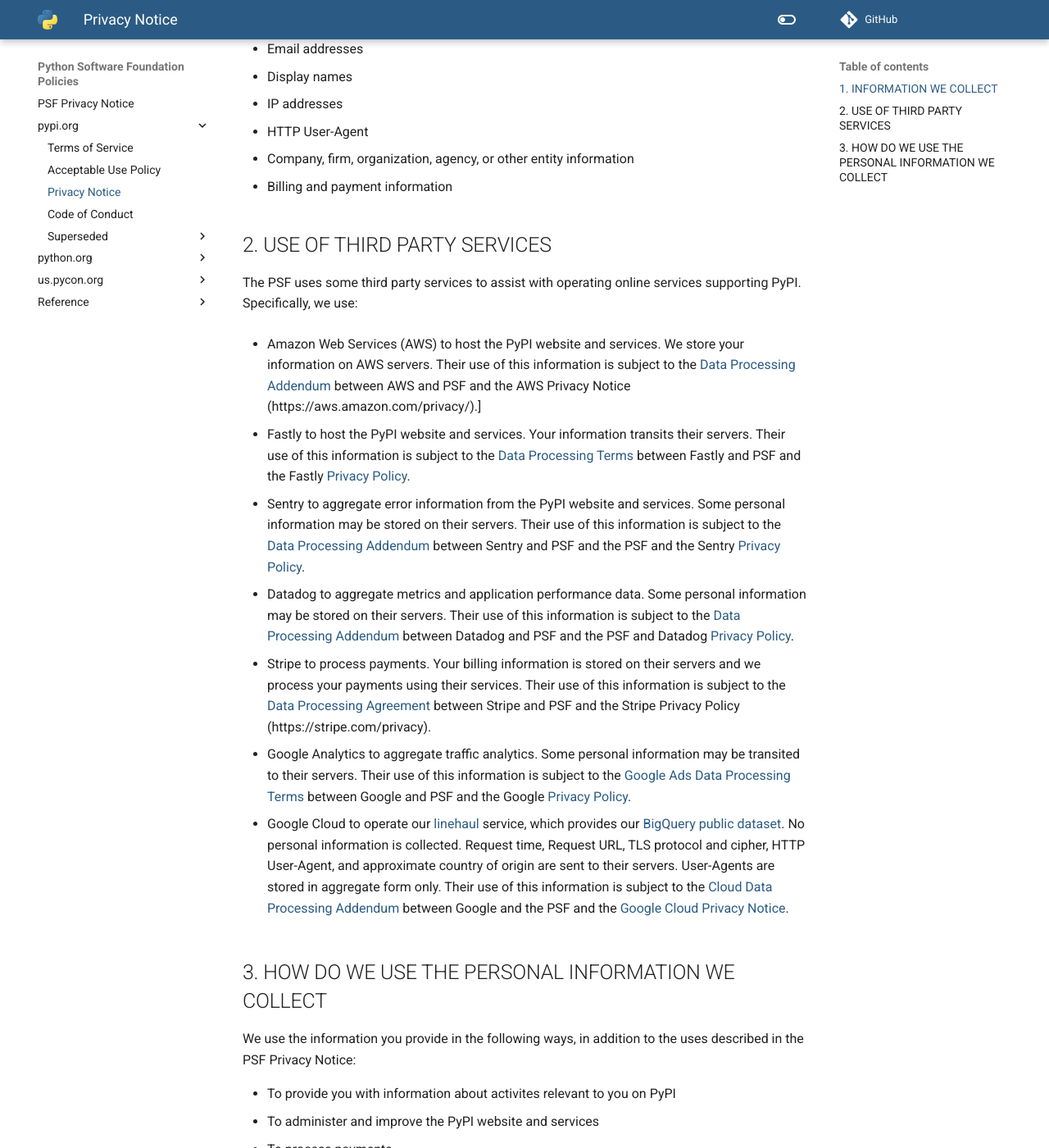
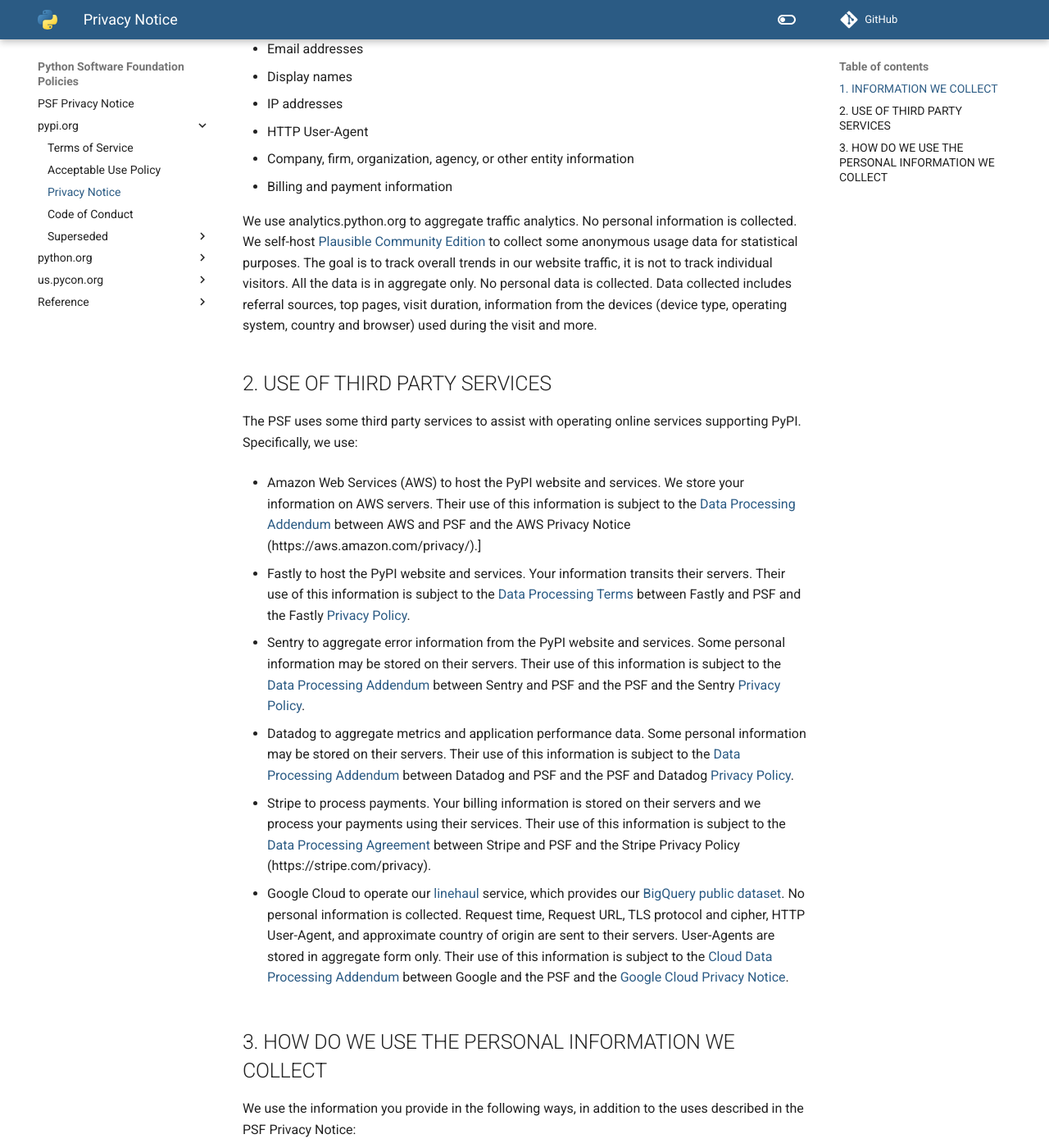
Before and after one commit to psf/policies, an MkDocs documentation site: the page built from docs/pypi.org/Privacy-Notice.md, in a window 1280 px wide and 1400 px high, scrolled down 496 px. Shown: the whole window at 82% size. Built offline with MkDocs 1.6.1 and Material for MkDocs 9.7.7, drawn with Linux system fonts in a browser that asks for light colours; comment, search, counter and statistics services are not loaded.

Commit message:
Update privacy notices to include analytics.python.org

```diff
--- a/docs/pypi.org/Privacy-Notice.md
+++ b/docs/pypi.org/Privacy-Notice.md
@@ -23,6 +23,9 @@
 -   Company, firm, organization, agency, or other entity information
 -   Billing and payment information
 
+
+We use analytics.python.org to aggregate traffic analytics. No personal information is collected. We self-host [Plausible Community Edition](https://plausible.io/docs/self-hosting) to collect some anonymous usage data for statistical purposes. The goal is to track overall trends in our website traffic, it is not to track individual visitors. All the data is in aggregate only. No personal data is collected. Data collected includes referral sources, top pages, visit duration, information from the devices (device type, operating system, country and browser) used during the visit and more.
+
 ## 2. USE OF THIRD PARTY SERVICES
 
 The PSF uses some third party services to assist with operating online services supporting PyPI. Specifically, we use:
@@ -37,8 +40,6 @@
 
 -   Stripe to process payments. Your billing information is stored on their servers and we process your payments using their services. Their use of this information is subject to the [Data Processing Agreement](https://stripe.com/legal/dpa) between Stripe and PSF and the Stripe Privacy Policy (https://stripe.com/privacy).
 
--   Google Analytics to aggregate traffic analytics. Some personal information may be transited to their servers. Their use of this information is subject to the [Google Ads Data Processing Terms](https://privacy.google.com/businesses/processorterms/) between Google and PSF and the Google [Privacy Policy](https://policies.google.com/privacy).
-
 -   Google Cloud to operate our [linehaul](https://github.com/pypi/linehaul-cloud-function) service, which provides our [BigQuery public dataset](https://docs.pypi.org/api/bigquery/). No personal information is collected. Request time, Request URL, TLS protocol and cipher, HTTP User-Agent, and approximate country of origin are sent to their servers. User-Agents are stored in aggregate form only. Their use of this information is subject to the [Cloud Data Processing Addendum](https://cloud.google.com/terms/data-processing-addendum) between Google and the PSF and the [Google Cloud Privacy Notice](https://cloud.google.com/terms/cloud-privacy-notice).
 
 ## 3. HOW DO WE USE THE PERSONAL INFORMATION WE COLLECT
```
Also changed, not shown: docs/python.org/Privacy-Notice.md (+2 -4 lines), docs/us.pycon.org/Privacy-Notice.md (+2 -0 lines).
